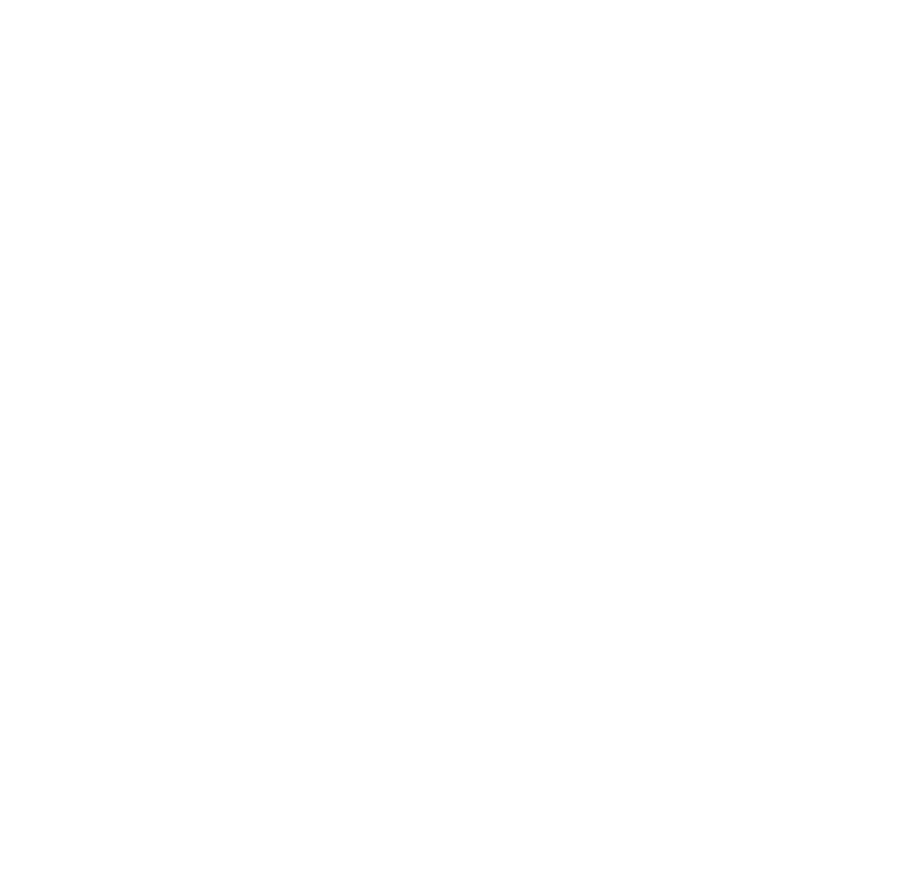
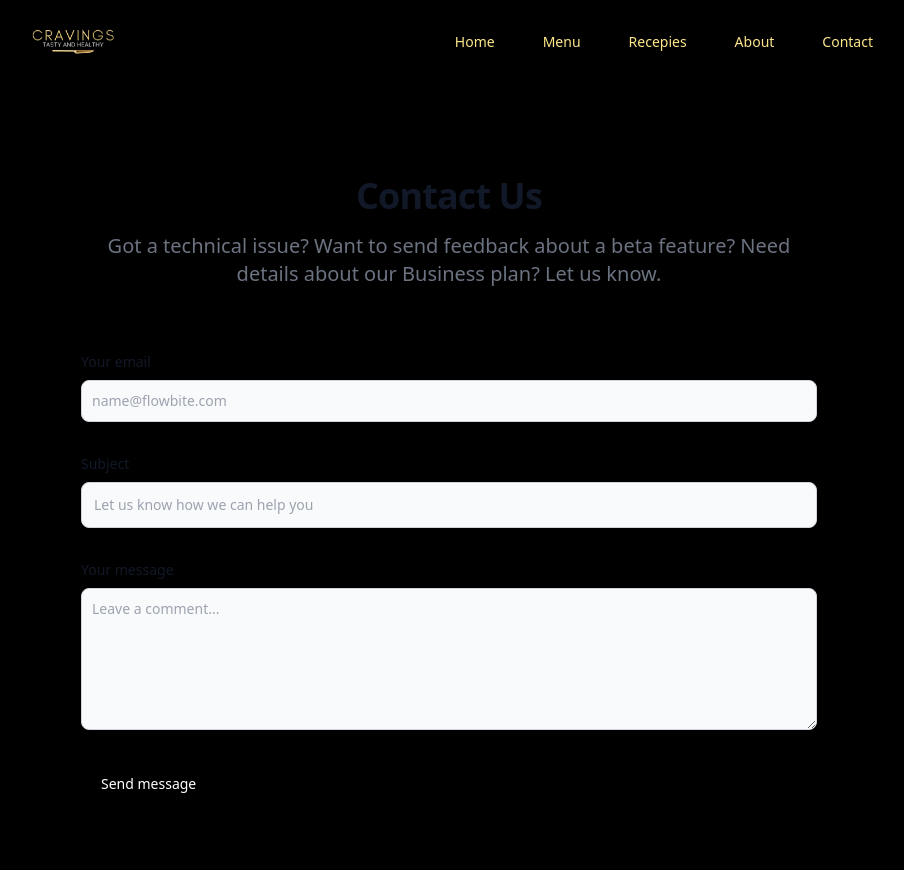
Before and after one commit to MahekUnnisa/Cravings, a Django app: page /contact in a window 1280 px wide. Before the commit the part shown is empty. Shown: the whole page, without its empty margins (191-1095 px from the left). Before the commit the page ends 800 px from the top, so only its background shows below. Run offline with Django 4.2, Linux system fonts and the light colour scheme; some libraries are stand-ins or nearby versions; some web fonts are replaced.

Commit message:
Contact page

```diff
--- a/Cravings/templates/base.html
+++ b/Cravings/templates/base.html
@@ -11,7 +11,7 @@
 </head>
 <!-- Common navbar -->
 <body class="bg-black text-gray-200">
-    <div class="bg-[url('../static/Shop/images/tests/newbg.png')] h-[42rem]">
+    <div>
         <nav class="mx-48 flex justify-between text-amber-200 items-start text-sm">
             <img src = "{% static 'Shop\images\logo-dark.png' %}" class="h-36 w-36 relative -mt-8" alt="">
             <ul class="mt-6 flex justify-between items-start">
--- a/Cravings/templates/contact.html
+++ b/Cravings/templates/contact.html
@@ -0,0 +1,26 @@
+{% extends 'base.html' %}
+{% load static %}
+{% block title %}Contact{% endblock %}
+{% block body %}
+<section class="bg-black dark:bg-gray-900">
+    <div class="py-8 lg:py-16 px-4 mx-auto max-w-screen-md">
+        <h2 class="mb-4 text-4xl tracking-tight font-extrabold text-center text-gray-900 dark:text-white">Contact Us</h2>
+        <p class="mb-8 lg:mb-16 font-light text-center text-gray-500 dark:text-gray-400 sm:text-xl">Got a technical issue? Want to send feedback about a beta feature? Need details about our Business plan? Let us know.</p>
+        <form action="#" class="space-y-8">
+            <div>
+                <label for="email" class="block mb-2 text-sm font-medium text-gray-900 dark:text-gray-300">Your email</label>
+                <input type="email" id="email" class="shadow-sm bg-gray-50 border border-gray-300 text-gray-900 text-sm rounded-lg focus:ring-primary-500 focus:border-primary-500 block w-full p-2.5 dark:bg-gray-700 dark:border-gray-600 dark:placeholder-gray-400 dark:text-white dark:focus:ring-primary-500 dark:focus:border-primary-500 dark:shadow-sm-light" placeholder="name@flowbite.com" required>
+            </div>
+            <div>
+                <label for="subject" class="block mb-2 text-sm font-medium text-gray-900 dark:text-gray-300">Subject</label>
+                <input type="text" id="subject" class="block p-3 w-full text-sm text-gray-900 bg-gray-50 rounded-lg border border-gray-300 shadow-sm focus:ring-primary-500 focus:border-primary-500 dark:bg-gray-700 dark:border-gray-600 dark:placeholder-gray-400 dark:text-white dark:focus:ring-primary-500 dark:focus:border-primary-500 dark:shadow-sm-light" placeholder="Let us know how we can help you" required>
+            </div>
+            <div class="sm:col-span-2">
+                <label for="message" class="block mb-2 text-sm font-medium text-gray-900 dark:text-gray-400">Your message</label>
+                <textarea id="message" rows="6" class="block p-2.5 w-full text-sm text-gray-900 bg-gray-50 rounded-lg shadow-sm border border-gray-300 focus:ring-primary-500 focus:border-primary-500 dark:bg-gray-700 dark:border-gray-600 dark:placeholder-gray-400 dark:text-white dark:focus:ring-primary-500 dark:focus:border-primary-500" placeholder="Leave a comment..."></textarea>
+            </div>
+            <button type="submit" class="py-3 px-5 text-sm font-medium text-center text-white rounded-lg bg-primary-700 sm:w-fit hover:bg-primary-800 focus:ring-4 focus:outline-none focus:ring-primary-300 dark:bg-primary-600 dark:hover:bg-primary-700 dark:focus:ring-primary-800">Send message</button>
+        </form>
+    </div>
+  </section>
+{% endblock body %}
--- a/Cravings/templates/index.html
+++ b/Cravings/templates/index.html
@@ -2,7 +2,7 @@
 {% load static %}
 {% block title %}Home{% endblock %}
 {% block body %}
-<section class="flex justify-between justify-items-center">
+<section class="flex justify-between justify-items-center bg-[url('../static/Shop/images/tests/newbg.png')] h-[34rem]">
     <!-- left text -->
     <div class="ml-24 mt-14">
         <h2 class="text-6xl text-white font-bold w-50 text-left font-['Sofia Sans Extra Condensed, sans-serif']">Hungry? Craving Tasty Food?</h2>
```
